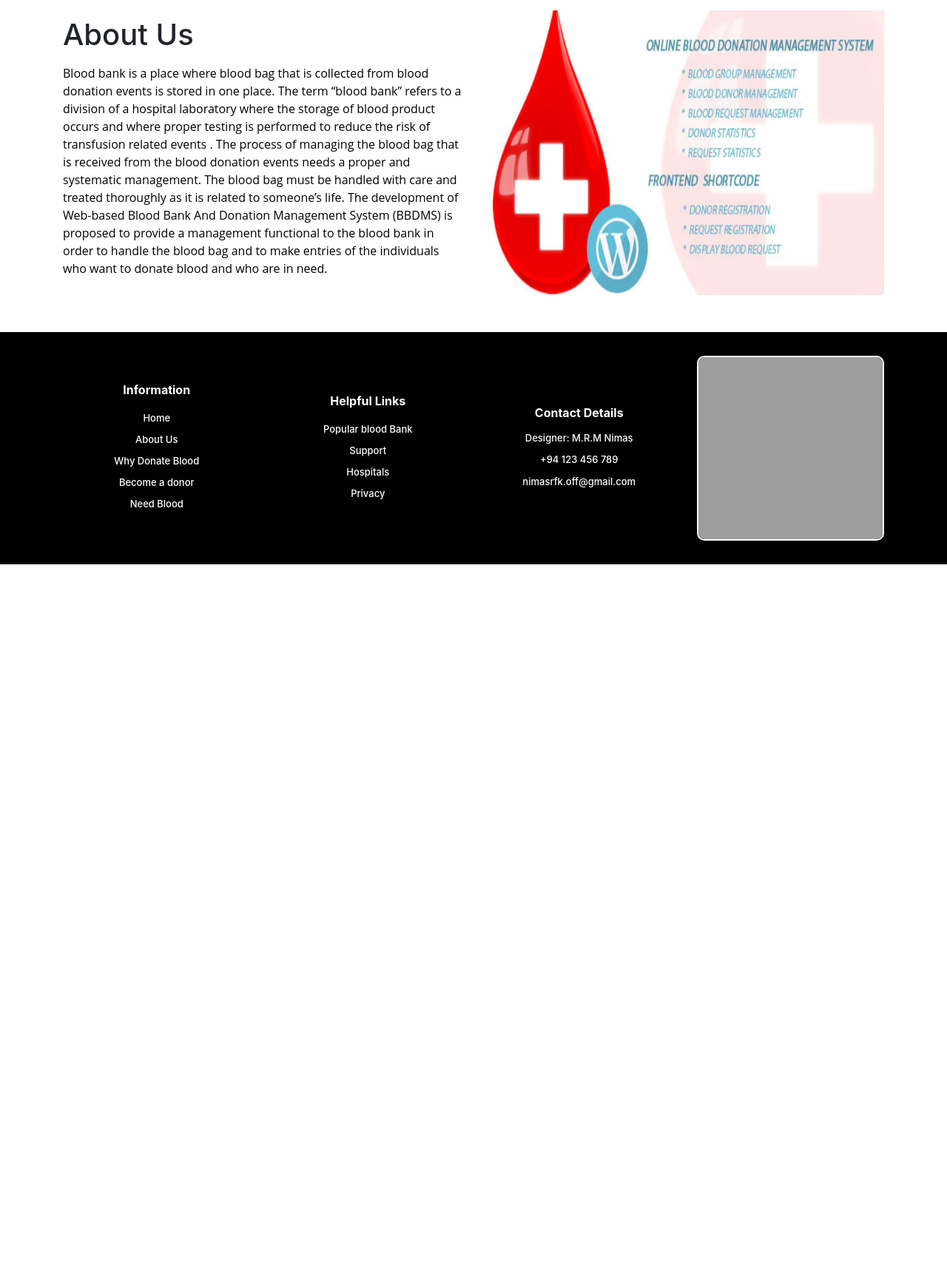
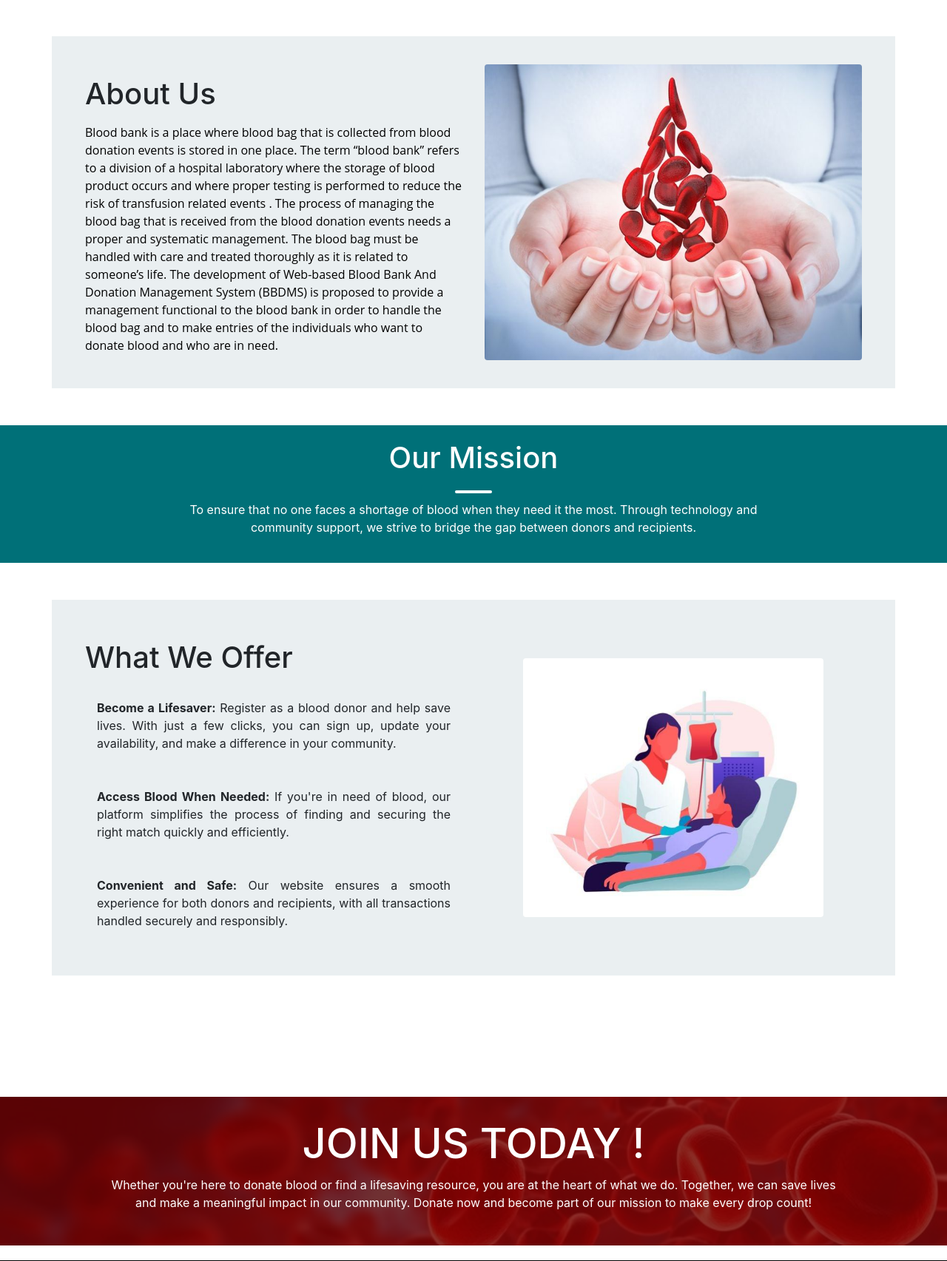
Before and after one commit to Nimasmhd/Blood_BankManagementSystem, a PHP site: page /BDMS/about_us.php in a window 1280 px wide. Shown: the part 51-1756 px from the top of the page at 74% size. Before the commit the page ends 814 px from the top, so only its background shows below. Run offline with PHP 8.4, Linux system fonts and the light colour scheme; data comes from the database, SQL or seed files in the repository; a map, chart or similar area stays blank; grey boxes are pictures that could not be loaded.

Commit message:
December31

```diff
--- a/about_us.php
+++ b/about_us.php
@@ -8,49 +8,155 @@
   <script src="https://ajax.googleapis.com/ajax/libs/jquery/3.5.1/jquery.min.js"></script>
   <script src="https://cdnjs.cloudflare.com/ajax/libs/popper.js/1.16.0/umd/popper.min.js"></script>
   <script src="https://maxcdn.bootstrapcdn.com/bootstrap/4.5.2/js/bootstrap.min.js"></script>
-
 </head>
 <style>
+  .row {
+    background-color: rgb(234, 239, 241);
+    padding:30px;
+  }
+
+  .mission {
+    background-color: rgb(0, 112, 120);
+    display: flex;
+    flex-direction: column;
+    align-items: center;
+    justify-content: center;
+    width: 100%;
+    padding: 20px 0;
+    color: white;
+    margin-bottom: 10px;
+  }
+
+  .mission h1 {
+    text-align: center;
+    font-size: 2.5rem;
+    margin-bottom: 10px;
+  }
+
+  .mission .divider {
+    width: 50px;
+    height: 4px;
+    background-color: white;
+    margin: 10px auto;
+    border-radius: 2px;
+  }
+
+  .mission p {
+    text-align: center;
+    max-width: 800px;
+  }
+
+  .join {
+  position: relative;
+  background: url('image/banner.jpg') no-repeat center center;
+  background-size: cover;
+  display: flex;
+  flex-direction: column;
+  align-items: center;
+  justify-content: center;
+  width: 100%;
+  padding: 30px 0;
+  color: white;
+  margin-bottom: 20px;
+}
+
+.join::before {
+  content: '';
+  position: absolute;
+  top: 0;
+  left: 0;
+  right: 0;
+  bottom: 0;
+  background-color: rgba(111, 0, 0, 0.8); /* Black color with opacity */
+  z-index: 1; /* Ensures the overlay is behind the content */
+}
+
+.join .content {
+  position: relative;
+  z-index: 2;
+}
+
+.join h1, .join p {
+  position: relative;
+  z-index: 2;
+}
 </style>
 <body>
-
-
 <?php
-$active ='about';
+$active = 'about';
 include('head.php');
-
 ?>
 
-
-<div id="page-container" style="margin-top:50px; position: relative;min-height: 84vh;">
+<div id="page-container" style="margin-top:100px; position: relative;min-height: 84vh;">
   <div class="container">
     <div id="content-wrap" style="padding-bottom:50px;">
       <div class="row">
         <div class="col-lg-6">
           <h1 class="mt-4 mb-3">About Us</h1>
-        <p> <?php
+          <p>
+            <?php
               include 'conn.php';
-          $sql=$sql= "select * from pages where page_type='aboutus'";
-          $result=mysqli_query($conn,$sql);
-          if(mysqli_num_rows($result)>0)   {
-              while($row = mysqli_fetch_assoc($result)) {
+              $sql = "select * from pages where page_type='aboutus'";
+              $result = mysqli_query($conn, $sql);
+              if (mysqli_num_rows($result) > 0) {
+                while ($row = mysqli_fetch_assoc($result)) {
                   echo $row['page_data'];
                 }
               }
-
             ?>
           </p>
+        </div>
+        <div class="col-lg-6 d-flex justify-content-center align-items-center">
+          <img class="img-fluid rounded" src="image/ABOUT.jpeg" style="height:400px" alt="error">
+        </div>
+            </div>
+    </div>
+  </div>
+
+  <div class="mission">
+        <h1>Our Mission</h1>
+        <div class="divider"></div>
+        <p>To ensure that no one faces a shortage of blood when they need it the most. Through technology and community support, we strive to bridge the gap between donors and recipients.</p>
+      </div>
+
+      <div id="page-container" style="margin-top:50px; position: relative; min-height: 84vh; ">
+  <div class="container">
+    <div id="content-wrap" style="padding-bottom:50px;">
+      <div class="row">
+        <div class="col-lg-6">
+          <h1 class="mt-4 mb-3">What We Offer</h1>
+          <p class="text-justify p-3">
+            <strong>Become a Lifesaver:</strong> Register as a blood donor and help save lives. With just a few clicks,
+            you can sign up, update your availability, and make a difference in your community.
+          </p>
+          <p class="text-justify p-3">
+            <strong>Access Blood When Needed:</strong> If you're in need of blood, our platform simplifies the process
+            of finding and securing the right match quickly and efficiently.
+          </p>
+          <p class="text-justify p-3">
+            <strong>Convenient and Safe:</strong> Our website ensures a smooth experience for both donors and recipients,
+            with all transactions handled securely and responsibly.
+          </p>
+        </div>
+        <div class="col-lg-6 d-flex justify-content-center align-items-center">
+  <img class="img-fluid rounded" src="image/how.jpg" style="height:350px" alt="error">
+</div>
 
       </div>
-    <div class="col-lg-6">
-        <img class="img-fluid rounded" src="image\banner_590x300.jpg" style="height:400px" alt="error"  >
     </div>
   </div>
-</div></div>
+</div>
 
-<?php include('footer.php')
-?>
+<div class="join">
+<div class="content">
+        <h1 style=" text-align: center;  font-size: 3.5rem; margin-bottom: 10px;">JOIN US TODAY !</h1>
+        <div class="divider"></div>
+        <p style="text-align: center; max-width: 1000px; font-size: 1rem">Whether you're here to donate blood or find a lifesaving resource, you are at the heart of what we do. Together, we can save lives and make a meaningful impact in our community.
+          Donate now and become part of our mission to make every drop count!</p>
+      </div>
+            </div>
+
+  <?php include('footer.php'); ?>
 </div>
 </body>
-
 </html>
```
Also changed, not shown: image/ABOUT.jpeg (added), image/banner.jpg (added), image/how.JPG (added). Lines whose indentation alone changed are shown as unchanged.
